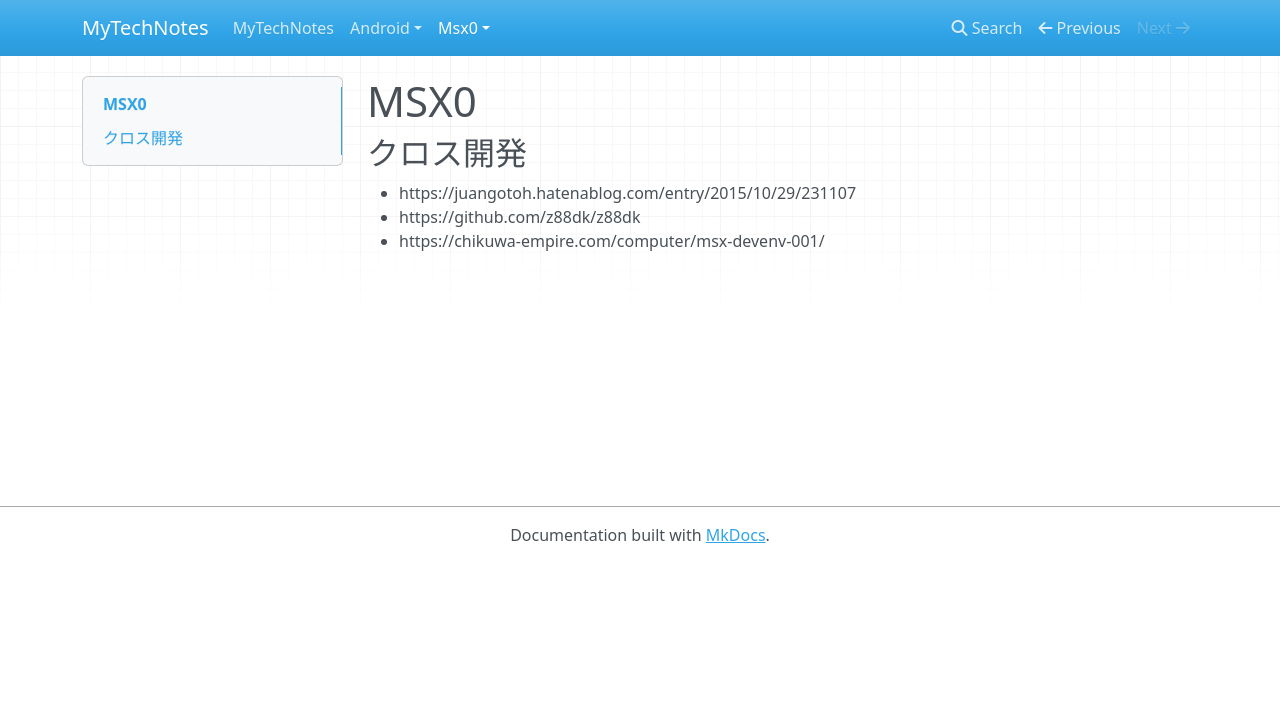
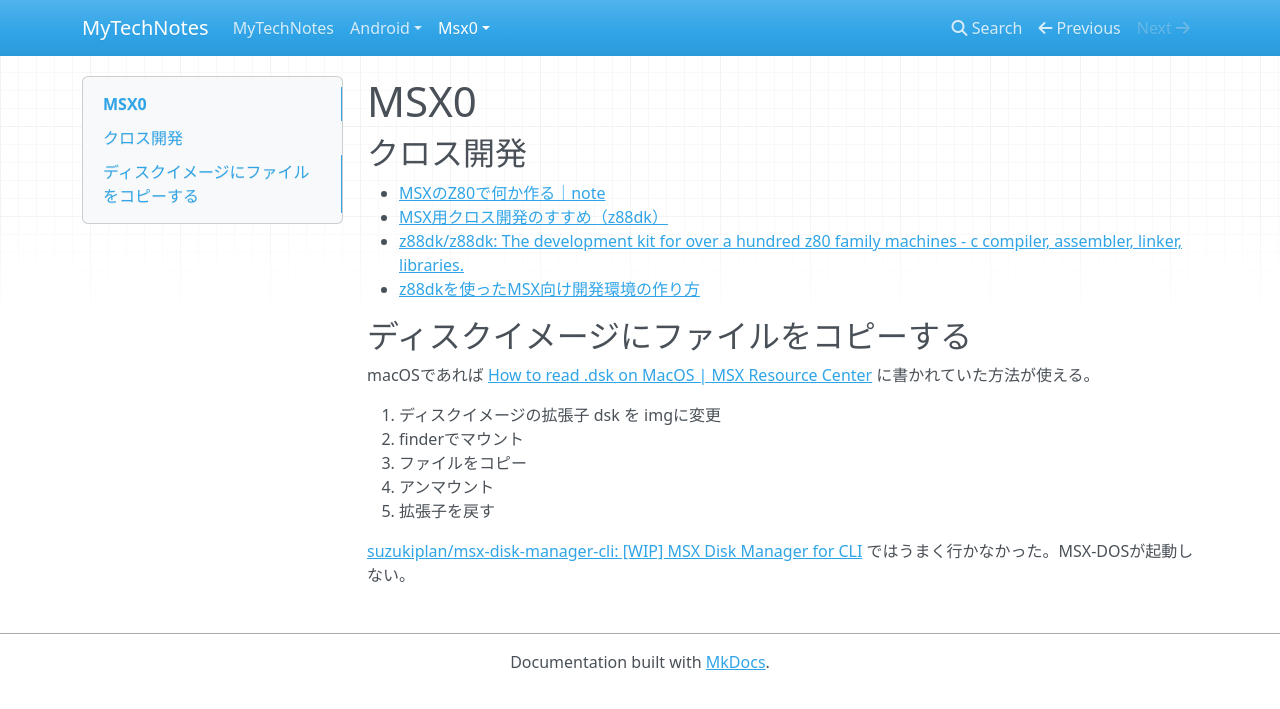
Before and after one commit to Nunocky/mytechnote, an MkDocs documentation site: the page built from docs/msx0/index.md, in a window 1280 px wide. Shown: the top 709 px of the page. Built offline with MkDocs 1.6.1, drawn with Linux system fonts in a browser that asks for light colours; nearby versions of some CDN libraries.

Commit message:
ディスクイメージの更新方法

```diff
--- a/docs/msx0/index.md
+++ b/docs/msx0/index.md
@@ -1,6 +1,21 @@
 # MSX0
 
 ## クロス開発
-- https://juangotoh.hatenablog.com/entry/2015/10/29/231107
-- https://github.com/z88dk/z88dk
-- https://chikuwa-empire.com/computer/msx-devenv-001/
+
+- [MSXのZ80で何か作る｜note](https://note.com/msx_z80_program)
+- [MSX用クロス開発のすすめ（z88dk）](https://juangotoh.hatenablog.com/entry/2015/10/29/231107)
+- [z88dk/z88dk: The development kit for over a hundred z80 family machines - c compiler, assembler, linker, libraries\.](https://github.com/z88dk/z88dk)
+- [z88dkを使ったMSX向け開発環境の作り方](https://chikuwa-empire.com/computer/msx-devenv-001/)
+
+## ディスクイメージにファイルをコピーする
+
+macOSであれば [How to read \.dsk on MacOS \| MSX Resource Center](https://www.msx.org/forum/msx-talk/software/how-to-read-dsk-on-macos) に書かれていた方法が使える。
+
+
+1. ディスクイメージの拡張子 dsk を imgに変更
+2. finderでマウント
+3. ファイルをコピー
+4. アンマウント
+5. 拡張子を戻す
+
+[suzukiplan/msx\-disk\-manager\-cli: \[WIP\] MSX Disk Manager for CLI](https://github.com/suzukiplan/msx-disk-manager-cli) ではうまく行かなかった。MSX-DOSが起動しない。
```
